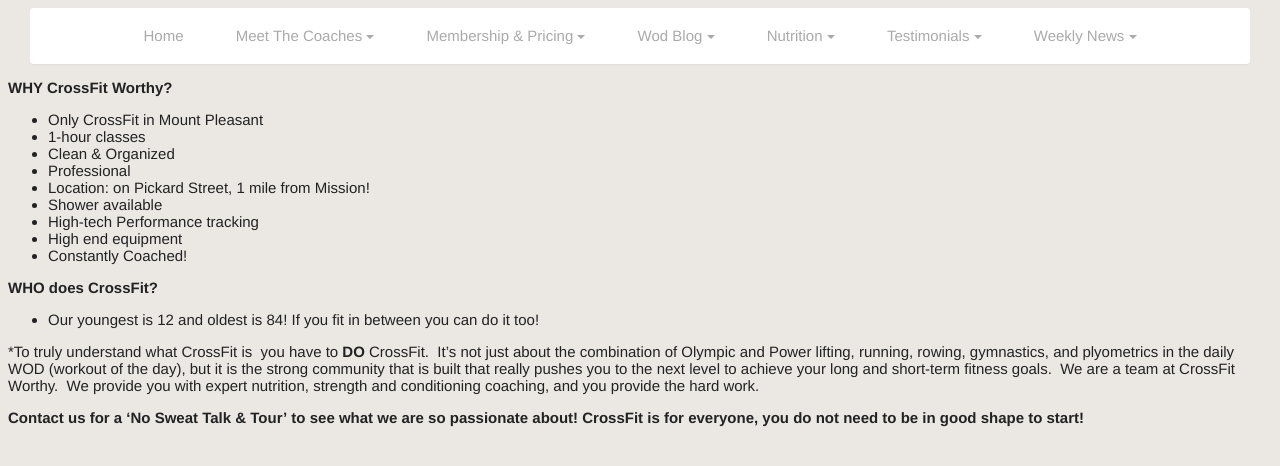
After one commit to jakefish/ProjectWorthy, a Django app: template core/templates/core/home.html in a window 1280 px wide. The commit adds this page. Shown: the top 466 px of the page. Run offline with Django 3.2, Linux system fonts and the light colour scheme; the template is opened without the code that fills it, so the values that code supplies are empty.

Commit message:
Update views and add home page with content

```diff
--- a/core/static/core/style.css
+++ b/core/static/core/style.css
@@ -8,17 +8,13 @@
 
 nav {
   background-color: #fff;
-  border: 1px solid #dedede;
   border-radius: 4px;
   box-shadow: 0 2px 2px -1px rgba(0, 0, 0, 0.055);
   color: #888;
   display: block;
   margin: 8px 22px 8px 22px;
   overflow: hidden;
-  width: 90%;
-
-  margin-left: auto;
-  margin-right: auto;
+  text-align: center;
 }
 
 nav ul {
@@ -34,6 +30,7 @@
   -ms-transition: all 0.2s;
   -o-transition: all 0.2s;
   transition: all 0.2s;
+
 }
 
 nav > ul > li > a > .caret,
--- /dev/null
+++ b/core/templates/core/home.html
@@ -0,0 +1,35 @@
+{% extends "core/site_base.html" %}
+{% block content %}
+
+
+  <p>
+    <strong>WHY CrossFit Worthy?</strong>
+  </p>
+  <ul>
+    <li>Only CrossFit in Mount Pleasant</li>
+    <li>1-hour classes</li>
+    <li>Clean &amp; Organized</li>
+    <li>Professional</li>
+    <li>Location: on Pickard Street, 1 mile from Mission!</li>
+    <li>Shower available</li>
+    <li>High-tech Performance tracking</li>
+    <li>High end equipment</li>
+    <li>Constantly Coached!</li>
+  </ul>
+<p><strong>WHO does CrossFit?</strong></p>
+<ul>
+<li>Our youngest is 12 and oldest is 84! If you fit in between you can do it too!</li>
+</ul>
+<p>*To truly understand what CrossFit is &nbsp;you have to <strong>DO</strong> CrossFit.&nbsp;
+  It’s not just about the combination of Olympic and Power lifting, running,
+  rowing, gymnastics, and plyometrics in the daily WOD (workout of the day),
+  but it is the strong community that is built that really pushes you to the
+  next level to achieve your long and short-term fitness goals.&nbsp; We are a
+  team at CrossFit Worthy.&nbsp; We provide you with expert nutrition, strength
+  and conditioning coaching, and you provide the hard work.</p>
+
+<p><strong>Contact us for a ‘No Sweat Talk &amp; Tour’&nbsp;to see what we are
+  so passionate about! CrossFit is for everyone, you do not need to be in good
+  shape to start!&nbsp;</strong></p>
+
+{% endblock %}
--- a/core/templates/core/site_base.html
+++ b/core/templates/core/site_base.html
@@ -19,7 +19,7 @@
     <nav>
       {% block nav-links %}
       	<ul>
-      		<li><a href="home.html">Home</a></li>
+      		<li><a href="/home/">Home</a></li>
       		<li>
             <a href="">Meet The Coaches <span class="caret"></span></a>
       			<div>
@@ -50,7 +50,7 @@
         			</div>
           </li>
       		<li>
-            <a href="">Wod Blog <span class="caret"></span></a>
+            <a href="/wod/">Wod Blog <span class="caret"></span></a>
           </li>
           <li>
             <a href="">Nutrition <span class="caret"></span></a>
@@ -67,6 +67,8 @@
       	</ul>
          {% endblock %}
     </nav>
-    {%  endblock %}
+    {% endblock %}
+    {% block content %}
+    {% endblock %}
 </body>
 </html>
--- a/core/views.py
+++ b/core/views.py
@@ -5,4 +5,4 @@
 
 class CoreView(TemplateView):
 
-    template_name = 'core/site_base.html'
+    template_name = 'core/home.html'
--- a/wod/templates/wod/wod_archive.html
+++ b/wod/templates/wod/wod_archive.html
@@ -1,3 +1,5 @@
+{% extends "core/site_base.html" %}
+{% block content %}
 {% if latest_wod_list %}
   <ul>
     {% for wod in latest_wod_list %}
@@ -6,5 +8,5 @@
   </ul>
 {% else %}
   <p> No wods are available.</p>
-
 {% endif %}
+{% endblock %}
--- a/wod/templates/wod/wod_page.html
+++ b/wod/templates/wod/wod_page.html
@@ -1,10 +1,10 @@
+{% extends "core/site_base.html" %}
+{% block content %}
 <p>Wod page</p>
-{% block content %}
 {{ wod }}
 <p>{{wod.warm_up}}</p>
 {{wod.metcon}}
 {{wod.weightlifting}}
 {{wod.strength_accessory}}
 {{wod.date}}
-
 {% endblock %}
```
